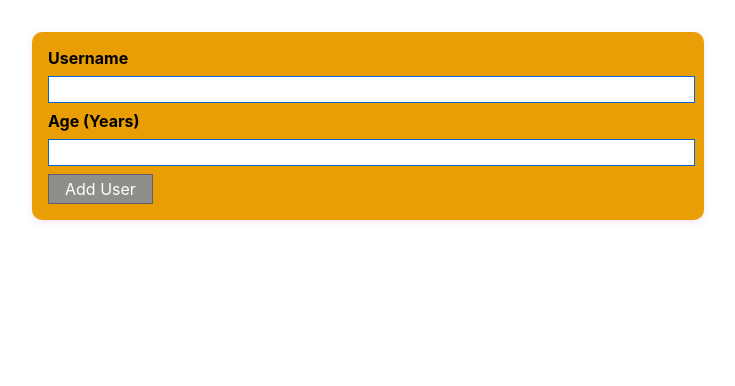
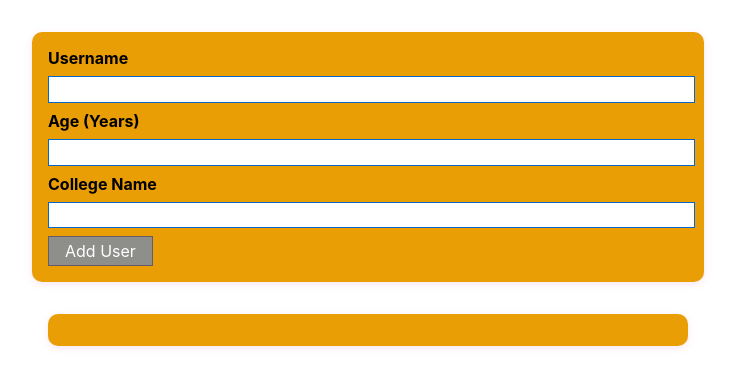
Before and after one commit to nskrs/React_Projects, a React (Create React App) app: page / in a window 1280 px wide. Shown: the top 386 px of the page, without its empty margins (272-1007 px from the left). Built offline with nearby package versions, Linux system fonts and the light colour scheme.

Commit message:
Refs and Controlled Components

```diff
--- a/src/Projects/MyfirstProject/Users/AddUser.js
+++ b/src/Projects/MyfirstProject/Users/AddUser.js
@@ -1,4 +1,4 @@
-import React, { useState,useRef } from 'react';
+import React, { useState, useRef } from 'react';
 
 import Card from '../UI/Card';
 import Button from '../UI/Button';
@@ -8,20 +8,29 @@ import Wrapper from '../Helpers/Wrapper';
 
 const AddUser = (props) => {
 
-  const nameInputRef = useRef()
-  const ageInputRef = useRef()
+  const nameInputRef = useRef();
+  const ageInputRef = useRef();
+  const collegeInputRef = useRef();
 
+  const [enteredUsername, setEnteredUsername] = useState('');
+  const [enteredAge, setEnteredAge] = useState('');
+  const [enteredCollege, setEnteredCollege] = useState('');
   const [error, setError] = useState();
+
 
   const addUserHandler = (event) => {
     event.preventDefault();
-    const enteredName = nameInputRef.current.value
-    const enteredUserAge = ageInputRef.current.value
-
-    if (enteredName.trim().length === 0 || enteredUserAge.trim().length === 0) {
+    const enteredName = nameInputRef.current.value;
+    const enteredUserAge = ageInputRef.current.value;
+    const enteredUserCollege = collegeInputRef.current.value;
+    if (
+      enteredName.trim().length === 0 ||
+      enteredUserAge.trim().length === 0 ||
+      enteredUserCollege.trim().length === 0
+    ) {
       setError({
         title: 'Invalid input',
-        message: 'Please enter a valid name and age (non-empty values).',
+        message: 'Please enter a valid name, age, and college name (non-empty values).',
       });
       return;
     }
@@ -32,9 +41,10 @@ const AddUser = (props) => {
       });
       return;
     }
-    props.onAddUser(enteredName, enteredUserAge);
-    nameInputRef.current.value=''
-    ageInputRef.current.value=''
+    props.onAddUser(enteredName, enteredUserAge, enteredUserCollege);
+    nameInputRef.current.value='';
+    ageInputRef.current.value='';
+    collegeInputRef.current.value='';
 
   };
 
@@ -59,16 +69,19 @@ const AddUser = (props) => {
           <input
             id="username"
             type="text"
-
             ref={nameInputRef}
           />
           <label htmlFor="age">Age (Years)</label>
           <input
             id="age"
             type="number"
-
             ref={ageInputRef}
-
+          />
+          <label htmlFor="college">College Name</label>
+          <input
+            id="college"
+            type="text"
+            ref={collegeInputRef}
           />
           <Button type="submit">Add User</Button>
         </form>
--- a/src/Projects/MyfirstProject/Users/UsersList.js
+++ b/src/Projects/MyfirstProject/Users/UsersList.js
@@ -1,14 +1,14 @@
-import React from'react'
+import React from 'react'
 import Card from '../UI/Card';
 import classes from './UsersList.module.css';
 
 const UsersList =(props)=> {
     return(
-        <Card className={classes.user}>
+        <Card className={classes.users}>
          <ul>
         {props.users.map((user) => (
         <li key={user.id}>
-            {user.name} ({user.age} years old)
+            {user.name} ({user.age} years old) - {user.college}
         </li>
         ))}
     </ul>
```
